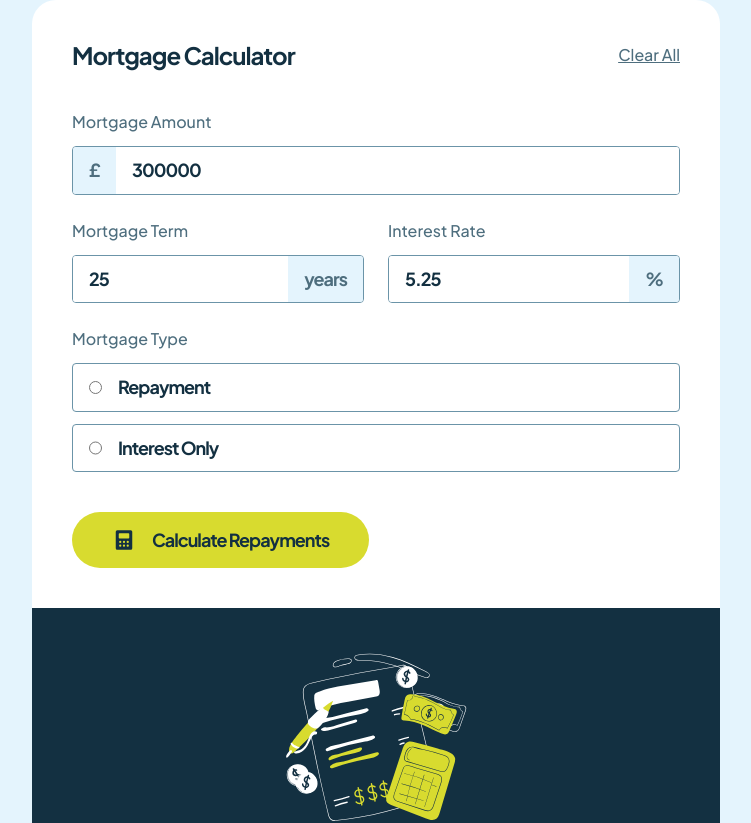
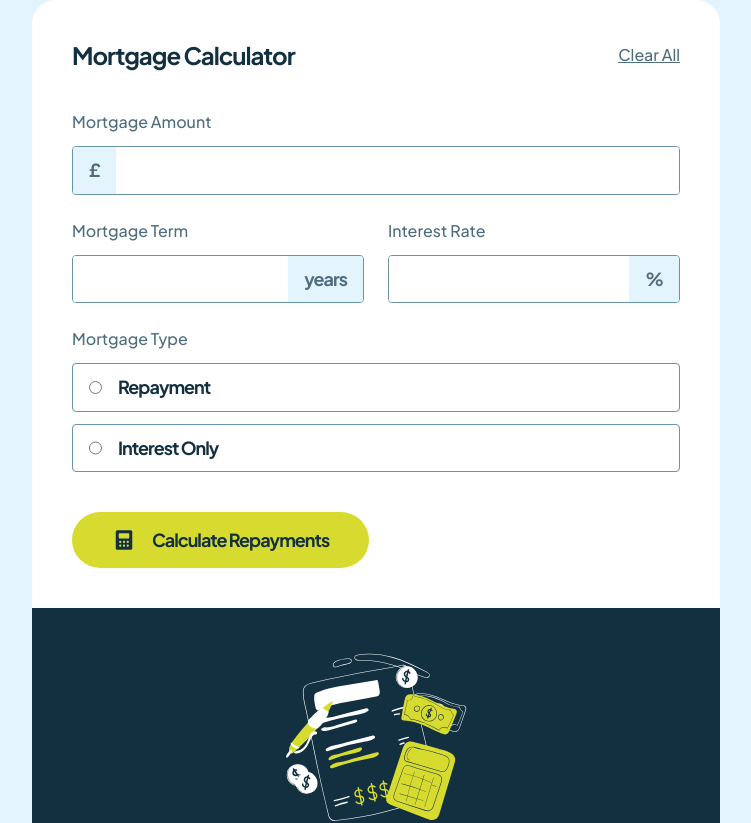
Before and after one commit to clakr/mortgage-repayment-calculator, a React (Vite) app: page / in a window 1280 px wide. Shown: the top 823 px of the page, without its empty margins (264-1015 px from the left). Built offline with nearby package versions, Linux system fonts and the light colour scheme.

Commit message:
with functionalities

```diff
--- a/src/App.tsx
+++ b/src/App.tsx
@@ -1,29 +1,26 @@
-import { createContext, FormEvent, useState } from "react";
-import Calculator from "./Calculator";
-import Form from "./Form";
-import Result from "./Result";
+import { createContext, Dispatch, SetStateAction, useState } from "react";
+import Calculator from "./components/Calculator";
+import Result from "./components/Result";
+import type { Result as ResultType } from "./types";
 
-export const FormContext = createContext<FormData | null>(null);
+export const ResultContext = createContext<{
+  result: ResultType;
+  setResult: Dispatch<SetStateAction<ResultType>>;
+} | null>(null);
 
 export default function App() {
-  const [form, setForm] = useState<FormData | null>(null);
-
-  function handleSubmit(event: FormEvent<HTMLFormElement>) {
-    event.preventDefault();
-
-    const form = event.target as HTMLFormElement;
-    const formData = new FormData(form);
-
-    setForm(formData);
-  }
+  const [result, setResult] = useState({
+    monthlyRepayment: "0",
+    totalRepayment: "0",
+  });
 
   return (
-    <FormContext.Provider value={form}>
+    <ResultContext.Provider value={{ result, setResult }}>
       <h1 className="sr-only">Mortgage Repayment Calculator</h1>
-      <Form onSubmit={handleSubmit}>
+      <article className="grid w-full max-w-[68.8rem] overflow-hidden bg-white tablet:rounded-[2.4rem] desktop:max-w-[100.8rem] desktop:grid-cols-2">
         <Calculator />
         <Result />
-      </Form>
-    </FormContext.Provider>
+      </article>
+    </ResultContext.Provider>
   );
 }
--- a/src/Result.tsx
+++ /dev/null
@@ -1,18 +0,0 @@
-import { useContext } from "react";
-import { FormContext } from "./App";
-
-export default function Result() {
-  const form = useContext(FormContext);
-
-  return (
-    <section className="flex flex-col items-center justify-center gap-y-16 bg-slate-900 px-24 py-32 text-center tablet:p-40 desktop:rounded-es-[8rem]">
-      <img src="./illustration-empty.svg" alt="" />
-      <h3 className="text-white font-preset-2">Results shown here</h3>
-      <p className="text-slate-300 font-preset-4">
-        Complete the form and click “calculate repayments” to see what your
-        monthly repayments would be.
-      </p>
-      {form ? JSON.stringify(Object.fromEntries(form)) : null}
-    </section>
-  );
-}
--- a/src/Calculator.tsx
+++ b/src/components/Calculator.tsx
@@ -1,20 +1,45 @@
 import {
+  FormEvent,
   HTMLAttributes,
   InputHTMLAttributes,
   LabelHTMLAttributes,
+  useContext,
 } from "react";
 import { twMerge } from "tailwind-merge";
+import getRepayment from "../utils/getRepayment";
+import getInterest from "../utils/getInterest";
+import { ResultContext } from "../App";
 
 export default function Calculator() {
+  const resultContext = useContext(ResultContext);
+
+  function handleSubmit(event: FormEvent<HTMLFormElement>) {
+    if (!resultContext) return;
+
+    event.preventDefault();
+
+    const form = event.target as HTMLFormElement;
+    const formData = new FormData(form);
+
+    resultContext.setResult(
+      formData.get("type") === "repayment"
+        ? getRepayment(formData)
+        : getInterest(formData),
+    );
+  }
+
   return (
-    <section className="flex flex-col gap-y-24 px-24 py-32 tablet:gap-y-40 tablet:p-40">
+    <form
+      className="flex flex-col gap-y-24 px-24 py-32 tablet:gap-y-40 tablet:p-40"
+      onSubmit={handleSubmit}
+    >
       <Header />
       <Body />
       <button className="flex items-center justify-center gap-x-16 rounded-full bg-lime py-16 text-slate-900 font-preset-3 tablet:self-start tablet:px-40">
         <img src="./icon-calculator.svg" alt="" />
         Calculate Repayments
       </button>
-    </section>
+    </form>
   );
 }
 
@@ -36,36 +61,28 @@ function Body() {
   return (
     <div className="flex flex-col gap-y-24">
       <FormField>
-        <Label htmlFor="amount">Mortgage Amount</Label>
-        <Input
-          type="number"
-          name="amount"
-          id="amount"
-          content="£"
-          defaultValue="300000"
-          required
-        />
+        <Label htmlFor="principal">Mortgage Amount</Label>
+        <Input type="number" name="principal" id="principal" content="£" />
       </FormField>
       <div className="grid gap-24 tablet:grid-cols-2">
         <FormField>
-          <Label htmlFor="term">Mortgage Term</Label>
+          <Label htmlFor="years">Mortgage Term</Label>
           <Input
             type="number"
-            name="term"
-            id="term"
-            defaultValue="25"
+            name="years"
+            id="years"
             required
             content="years"
             contentPosition="right"
           />
         </FormField>
         <FormField>
-          <Label htmlFor="rate">Interest Rate</Label>
+          <Label htmlFor="annualRate">Interest Rate</Label>
           <Input
             type="number"
-            name="rate"
-            id="rate"
-            defaultValue="5.25"
+            name="annualRate"
+            id="annualRate"
+            step="0.01"
             required
             content="%"
             contentPosition="right"
--- /dev/null
+++ b/src/components/Result.tsx
@@ -0,0 +1,73 @@
+import { HTMLAttributes, useContext } from "react";
+import { ResultContext } from "../App";
+import { twMerge } from "tailwind-merge";
+
+export default function Result() {
+  const resultContext = useContext(ResultContext);
+
+  if (!resultContext) return null;
+
+  if (
+    resultContext.result.monthlyRepayment === "0" ||
+    resultContext.result.totalRepayment === "0"
+  ) {
+    return (
+      <Section className="items-center justify-center text-center">
+        <img src="./illustration-empty.svg" alt="" />
+        <h3 className="text-white font-preset-2">Results shown here</h3>
+        <p className="text-slate-300 font-preset-4">
+          Complete the form and click “calculate repayments” to see what your
+          monthly repayments would be.
+        </p>
+      </Section>
+    );
+  }
+
+  return (
+    <Section>
+      <h3 className="text-white font-preset-2">Your results</h3>
+      <p className="text-slate-300 font-preset-4">
+        Your results are shown below based on the information you provided. To
+        adjust the results, edit the form and click “calculate repayments”
+        again.
+      </p>
+      <div className="flex flex-col gap-y-16 rounded-[.8rem] border-lime bg-black/25 px-16 py-24">
+        <div className="flex flex-col gap-y-8">
+          <h4 className="text-slate-300 font-preset-4">
+            Your monthly repayments
+          </h4>
+          <strong className="text-lime font-preset-1">
+            {resultContext.result.monthlyRepayment}
+          </strong>
+        </div>
+        <hr className="border-none outline outline-1 outline-slate-300/25" />
+        <div className="flex flex-col gap-y-8">
+          <h4 className="text-slate-300 font-preset-4">
+            Total you'll repay over the term
+          </h4>
+          <strong className="text-white font-preset-2">
+            {resultContext.result.totalRepayment}
+          </strong>
+        </div>
+      </div>
+    </Section>
+  );
+}
+
+function Section({
+  children,
+  className,
+  ...rest
+}: HTMLAttributes<HTMLElement>) {
+  return (
+    <section
+      className={twMerge(
+        className,
+        "flex flex-col gap-y-16 bg-slate-900 px-24 py-32 tablet:p-40 desktop:rounded-es-[8rem]",
+      )}
+      {...rest}
+    >
+      {children}
+    </section>
+  );
+}
--- /dev/null
+++ b/src/types.ts
@@ -0,0 +1,4 @@
+export type Result = {
+  monthlyRepayment: string;
+  totalRepayment: string;
+};
--- /dev/null
+++ b/src/utils/getInterest.ts
@@ -0,0 +1,19 @@
+import { CURRENCY_OPTS, MONTHS_IN_A_YEAR } from ".";
+import { Result } from "../types";
+
+export default function (formData: FormData): Result {
+  const principal = +(formData.get("principal") ?? 0);
+  const years = +(formData.get("years") ?? 0);
+  const annualRate = +(formData.get("annualRate") ?? 0);
+
+  const monthlyRate = annualRate / MONTHS_IN_A_YEAR / 100;
+
+  const monthlyRepayment = principal * monthlyRate;
+  const totalRepayment =
+    monthlyRepayment * years * MONTHS_IN_A_YEAR + principal;
+
+  return {
+    monthlyRepayment: monthlyRepayment.toLocaleString("en-GB", CURRENCY_OPTS),
+    totalRepayment: totalRepayment.toLocaleString("en-GB", CURRENCY_OPTS),
+  };
+}
--- /dev/null
+++ b/src/utils/getRepayment.ts
@@ -0,0 +1,20 @@
+import { CURRENCY_OPTS, MONTHS_IN_A_YEAR } from ".";
+
+export default function (formData: FormData) {
+  const principal = +(formData.get("principal") ?? 0);
+  const years = +(formData.get("years") ?? 0);
+  const annualRate = +(formData.get("annualRate") ?? 0);
+
+  const monthlyRate = annualRate / MONTHS_IN_A_YEAR / 100;
+  const totalPayments = years * 12;
+
+  const monthlyRepayment =
+    (principal * monthlyRate * Math.pow(1 + monthlyRate, totalPayments)) /
+    (Math.pow(1 + monthlyRate, totalPayments) - 1);
+  const totalRepayment = monthlyRepayment * totalPayments;
+
+  return {
+    monthlyRepayment: monthlyRepayment.toLocaleString("en-GB", CURRENCY_OPTS),
+    totalRepayment: totalRepayment.toLocaleString("en-GB", CURRENCY_OPTS),
+  };
+}
--- /dev/null
+++ b/src/utils/index.ts
@@ -0,0 +1,6 @@
+export const MONTHS_IN_A_YEAR = 12;
+
+export const CURRENCY_OPTS: Intl.NumberFormatOptions = {
+  style: "currency",
+  currency: "GBP",
+};
--- a/tailwind.config.js
+++ b/tailwind.config.js
@@ -16,6 +16,7 @@ export default {
       },
       white: "#FFFFFF",
       red: "#D73328",
+      black: "#000000",
     },
     spacing: {
       0: "0",
```
Also changed, not shown: src/components/Form.tsx (renamed from src/Form.tsx).
